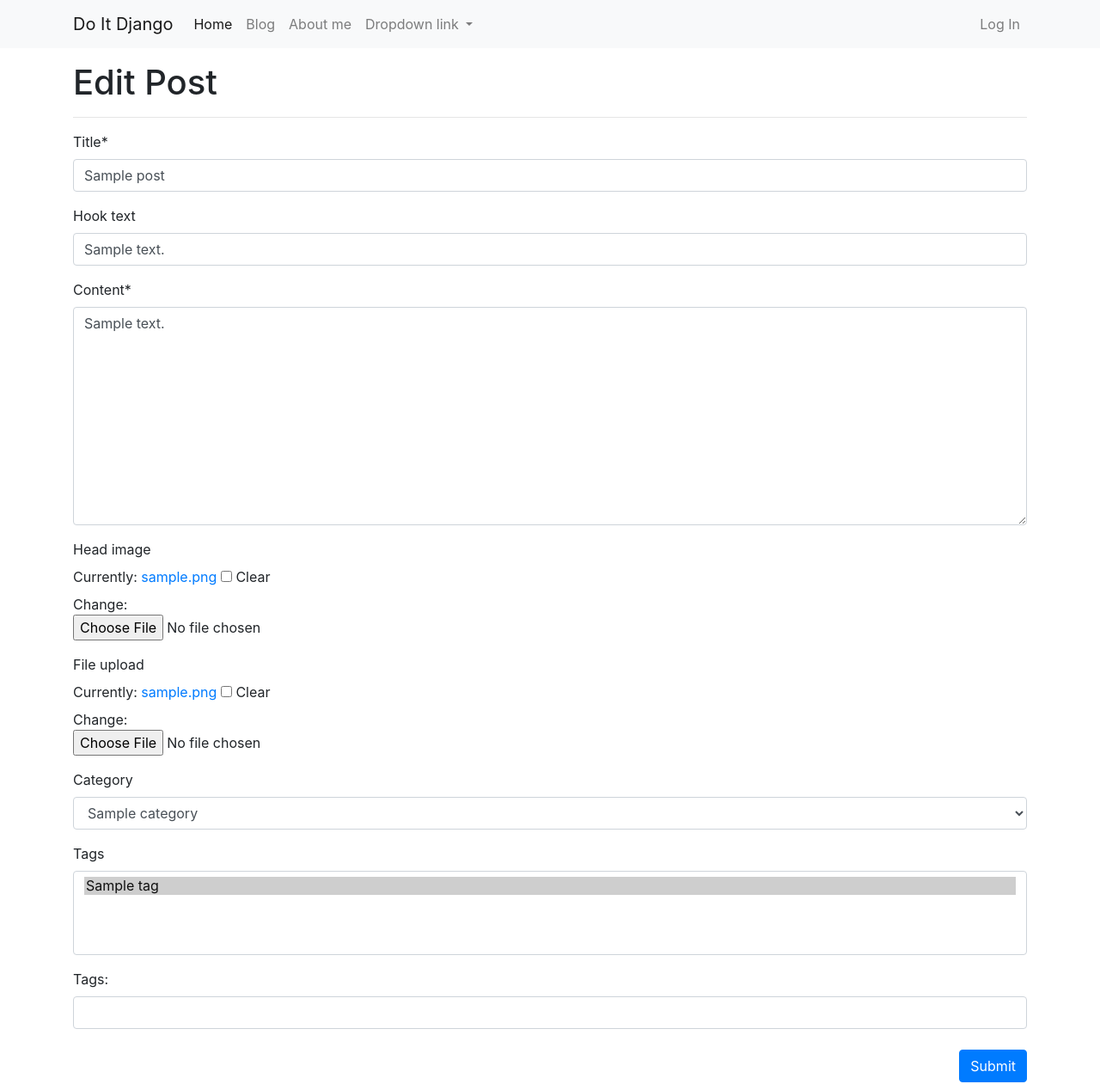
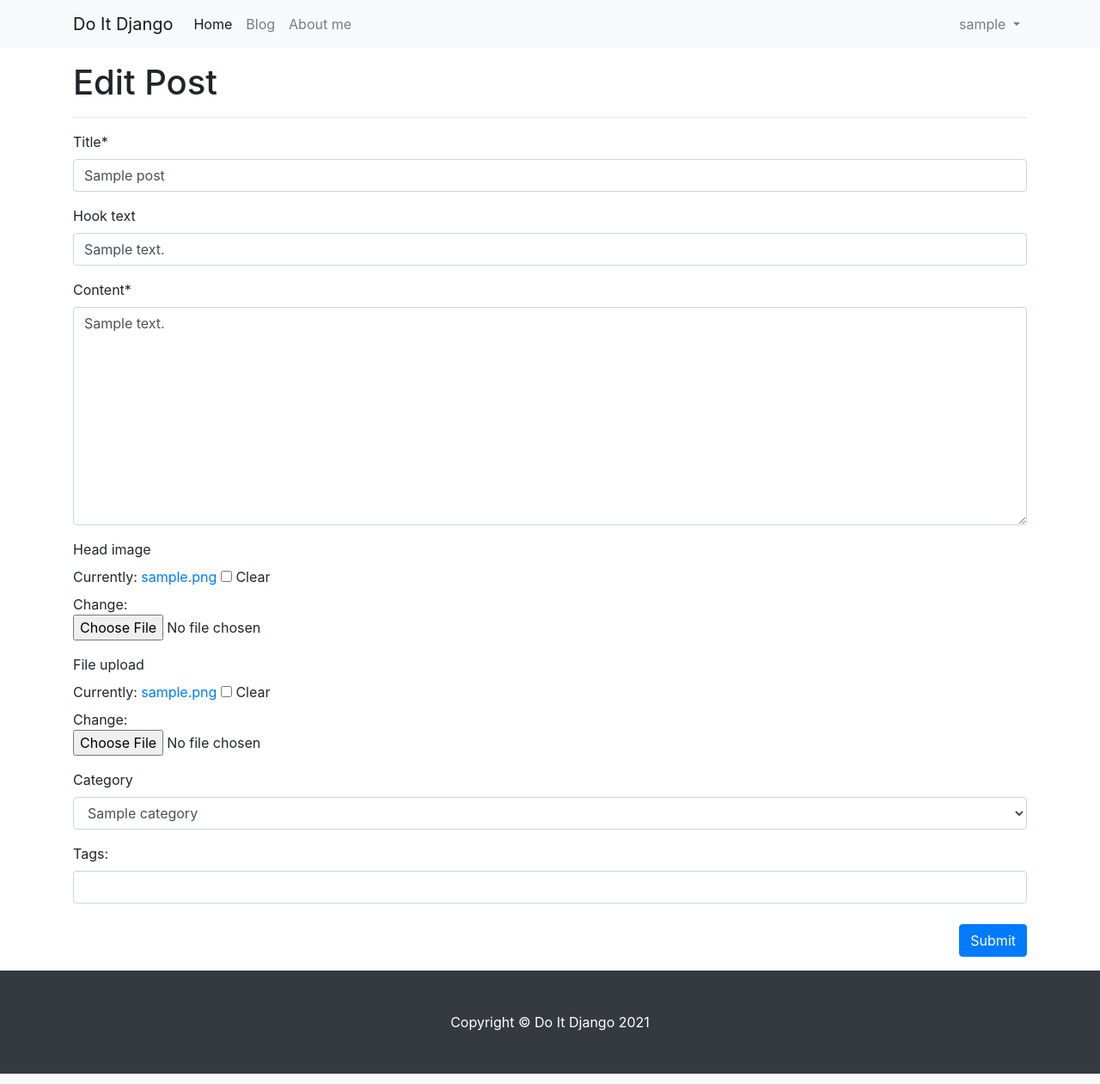
Before and after one commit to tae2on/DSBA_Django_PJT, a Django app: page /blog/update_post/1/ in a window 1280 px wide. Shown: the top 1261 px of the page at 86% size. Run offline with Django 4.2, Linux system fonts and the light colour scheme; a user stored in the database is signed in; tables that the repository leaves empty hold one stand-in row (values such as "Sample post"); some libraries are stand-ins or nearby versions.

Commit message:
소셜 로그인 기능 연동

```diff
--- a/blog/templates/blog/navbar.html
+++ b/blog/templates/blog/navbar.html
@@ -1,3 +1,5 @@
+{% load socialaccount %}
+
  <nav class="navbar navbar-expand-lg navbar-light bg-light">
             <div class="container">
                 <a class="navbar-brand" href="/">Do It Django</a>
@@ -16,23 +18,24 @@
                         <li class="nav-item">
                             <a class="nav-link" href="/about_me/">About me</a>
                         </li>
-                        <li class="nav-item dropdown">
-                            <a class="nav-link dropdown-toggle" href="#" id="navbarDropdownMenuLink" role="button"
-                                data-toggle="dropdown" aria-haspopup="true" aria-expanded="false">
-                                Dropdown link
-                            </a>
-                            <div class="dropdown-menu" aria-labelledby="navbarDropdownMenuLink">
-                                <a class="dropdown-item" href="#">Action</a>
-                                <a class="dropdown-item" href="#">Another action</a>
-                                <a class="dropdown-item" href="#">Something else here</a>
-                            </div>
-                        </li>
                     </ul>
 
                     <ul class="navbar-nav ml-auto">
+                        {% if user.is_authenticated %}
+                         <li class="nav-item dropdown">
+                            <a class="nav-link dropdown-toggle" href="#" id="navbarDropdownMenuLink" role="button"
+                                data-toggle="dropdown" aria-haspopup="true" aria-expanded="false">
+                                {{ user.username }}
+                            </a>
+                            <div class="dropdown-menu" aria-labelledby="navbarDropdownMenuLink">
+                                <a class="dropdown-item" href="#">Log out</a>
+                            </div>
+                        </li>
+                        {% else %}
                         <li class="nav-item">
                             <a class="nav-link" href="#" data-toggle="modal" data-target="#loginModal">Log In</a>
                         </li>
+                        {% endif %}
                     </ul>
                 </div>
             </div>
@@ -51,11 +54,11 @@
                 <div class="modal-body">
                     <div class="row">
                         <div class="col-md-6 col-sm-12">
-                            <button type="button" class="btn btn-outline-dark btn-block btn-sm"><i class="fab fa-google"></i> Log in with Google</button>
-                            <button type="button" class="btn btn-outline-dark btn-block btn-sm"><i class="far fa-user"></i> Log in with username</button>
+                            <a role="button" class="btn btn-outline-dark btn-block btn-sm" href="{% provider_login_url 'google' %}"><i class="fab fa-google"></i> Log in with Google</a>
+                            <a role="button" class="btn btn-outline-dark btn-block btn-sm" href="/accounts/login/"><i class="far fa-user"></i> Log in with username</a>
                         </div>
                         <div class="col-md-6 col-sm-12">
-                            <button type="button" class="btn btn-outline-dark btn-block btn-sm"><i class="far fa-envelope"></i> Sign up with E-mail</button>
+                            <a role="button" class="btn btn-outline-dark btn-block btn-sm" href="/accounts/signup/"><i class="far fa-envelope"></i> Sign up with E-mail</a>
                         </div>
                     </div>
                 </div>
--- a/blog/views.py
+++ b/blog/views.py
@@ -49,7 +49,7 @@ class PostCreate(LoginRequiredMixin, UserPassesTestMixin, CreateView):
 
 class PostUpdate(LoginRequiredMixin, UpdateView):
     model = Post
-    fields = ['title', 'hook_text', 'content', 'head_image', 'file_upload', 'category', 'tags']
+    fields = ['title', 'hook_text', 'content', 'head_image', 'file_upload', 'category']
 
     template_name = 'blog/post_update_form.html'
 
--- a/do_it_django_prj/urls.py
+++ b/do_it_django_prj/urls.py
@@ -27,6 +27,7 @@ urlpatterns = [
     path("admin/", admin.site.urls),
     path('blog/', include('blog.urls')),
     path('markdownx/', include('markdownx.urls')),
+    path('accounts/', include('allauth.urls')),
     path('', include('single_pages.urls')),
 ]
 
```
Also changed, not shown: do_it_django_prj/settings.py (+20 -0 lines).
